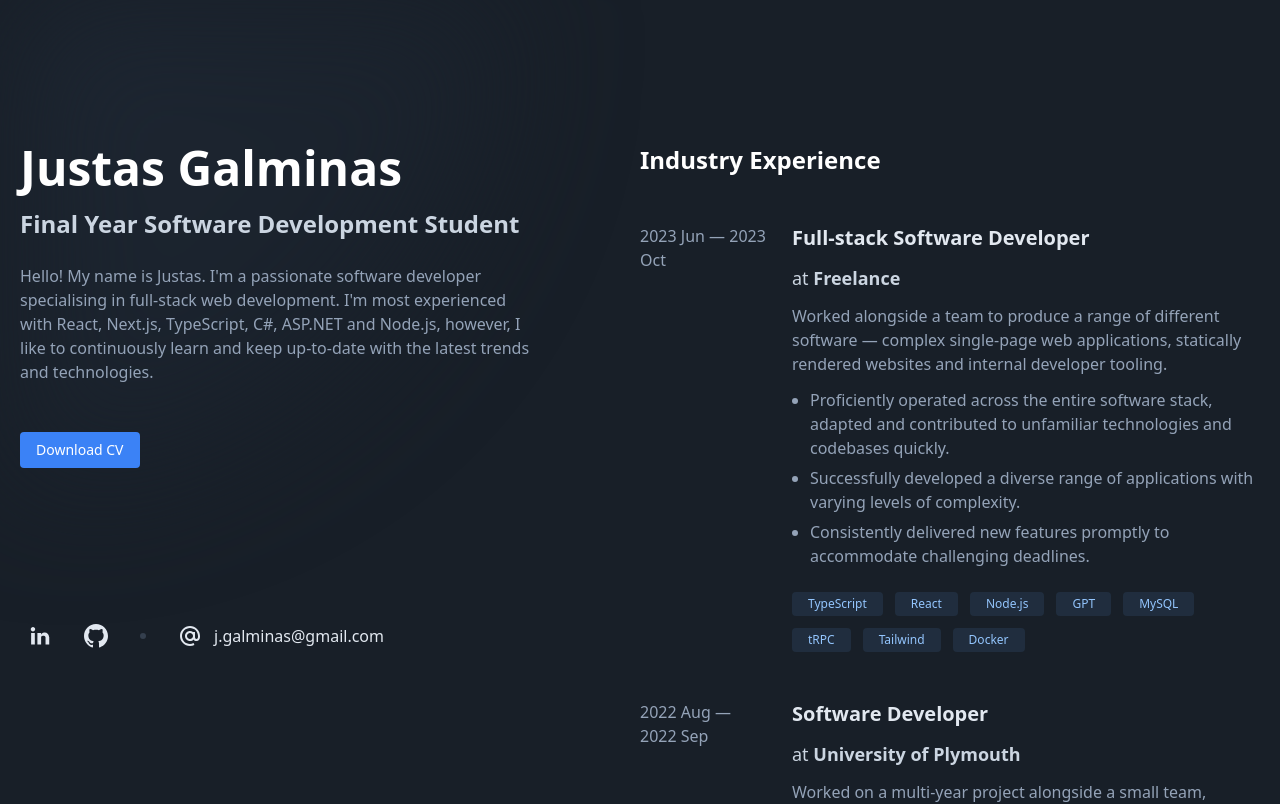
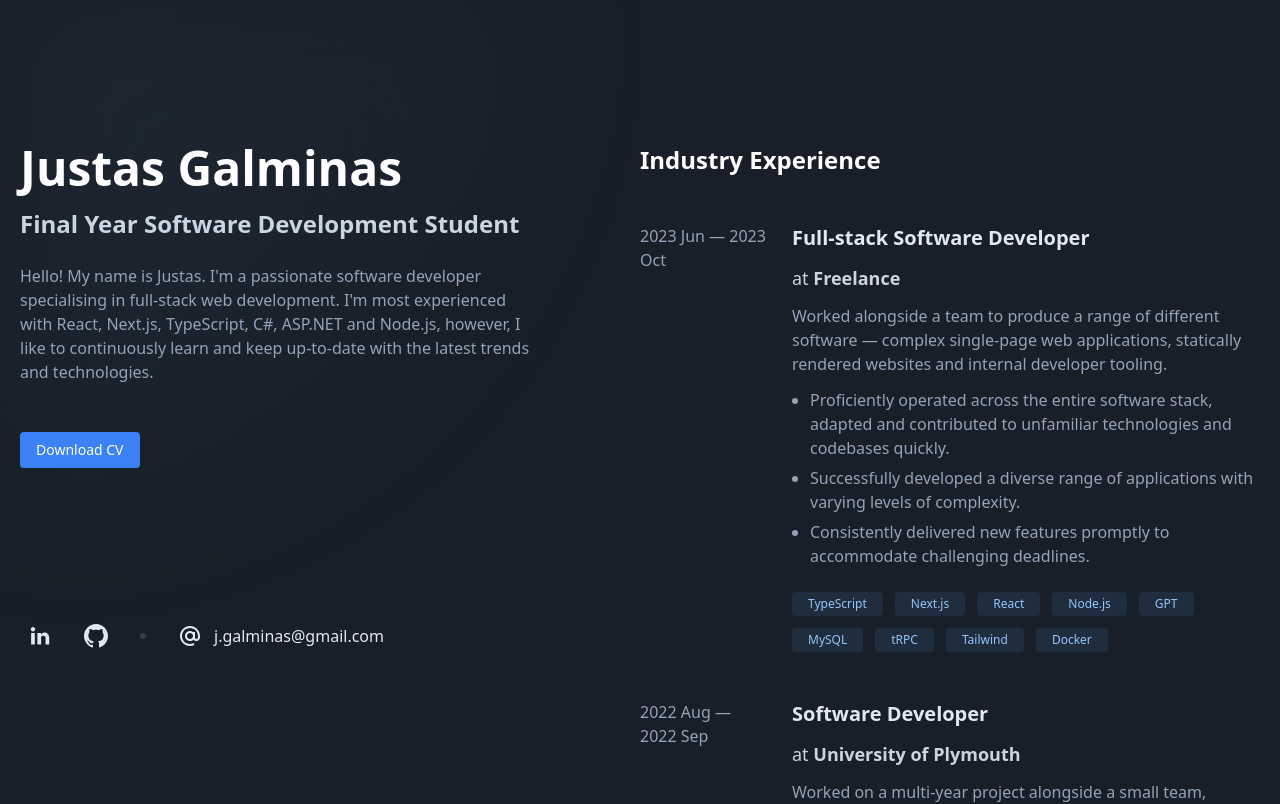
Before and after one commit to jgalminas/portfolio, a Next.js app: page / in a window 1280 px wide. Shown: the top 804 px of the page. Built offline with nearby package versions, Linux system fonts and the light colour scheme.

Commit message:
update to skills

```diff
--- a/src/data.ts
+++ b/src/data.ts
@@ -16,7 +16,7 @@ export const EXPERIENCE: Experience[] = [
 		"- Consistently delivered new features promptly to accommodate challenging deadlines.",
 		date: '2023 Jun — 2023 Oct',
 		place: 'Freelance',
-		skills: [ 'TypeScript', 'React', 'Node.js', 'GPT', 'MySQL', 'tRPC', 'Tailwind', 'Docker']
+		skills: [ 'TypeScript', 'Next.js', 'React', 'Node.js', 'GPT', 'MySQL', 'tRPC', 'Tailwind', 'Docker']
 	},
 	{
 		title: 'Software Developer',
```
Also changed, not shown: 1 other file (tests, documents, lock files or other folders).
